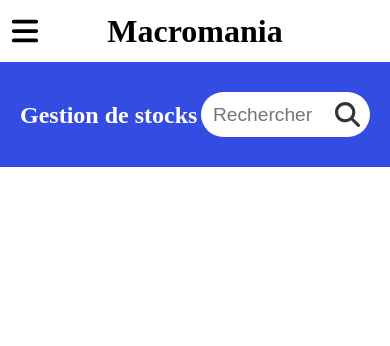
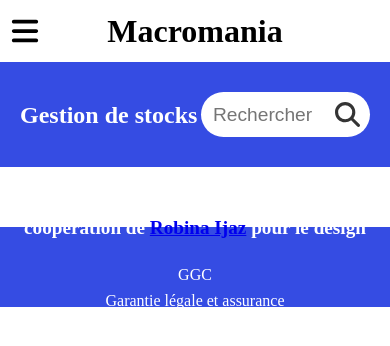
Before and after one commit to LoganPaczek/macromaniaApp, a PHP site: page / in a window 390 px wide. Shown: the top 346 px of the page. Run offline with PHP 8.4, Linux system fonts and the light colour scheme; data that the repository does not hold is empty; style sheets or scripts are compiled from the project's sources.

Commit message:
Create footer

```diff
--- a/index.php
+++ b/index.php
@@ -21,6 +21,8 @@
     </header>
     <main>
         <?php include_once('./views/components/main/ItemSection.php') ?>
+        <?php include_once('./views/components/main/Modal.php') ?>
     </main>
+    <?php include_once('./views/components/footer/Footer.php') ?>
 </body>
 </html>
--- /dev/null
+++ b/public/js/getItemDescription.js
@@ -0,0 +1,96 @@
+const itemsContainer = document.querySelectorAll('.itemContainer');
+const overlay = document.querySelector('#overlay');
+const modal = document.querySelector('#modal');
+const addItemButton = document.querySelector('#addItemContainer');
+
+const loadModalContent = (item) => {
+    let backgroundColor;
+    switch (item.disponibility) {
+        case "En stock":
+            backgroundColor = "#009A1C";
+            break;
+        case "Faible en stock":
+            backgroundColor = "#DC6C0A";
+            break;
+        case "Stock épuisé":
+            backgroundColor = "#E12200";
+            break;
+        case "En précommande":
+            backgroundColor = "#391461";
+            break;
+        default:
+            backgroundColor = "#636363";
+    }
+
+    modal.innerHTML = `
+        <svg id="closeItemDetails" xmlns="http://www.w3.org/2000/svg" viewBox="0 0 448 512"><path d="M438.6 278.6c12.5-12.5 12.5-32.8 0-45.3l-160-160c-12.5-12.5-32.8-12.5-45.3 0s-12.5 32.8 0 45.3L338.8 224 32 224c-17.7 0-32 14.3-32 32s14.3 32 32 32l306.7 0L233.4 393.4c-12.5 12.5-12.5 32.8 0 45.3s32.8 12.5 45.3 0l160-160z"/></svg>
+        <div id="leftPart">
+            <div id="pictureContainer">
+                <img src="./public/images/${item.image}" alt="Astro Bot PS5">
+            </div>
+            <div
+            id="itemDisponibilityContainer"
+            style ="background-color: ${backgroundColor};"
+            >
+                <p id="disponibility">${item.disponibility}</p>
+            </div>
+        </div>
+        <div id="rightPart">
+            <p>${item.name}</p>
+            <p id="description">${item.description}</p>
+            <p>Éditeur : <span>${item.editeur}</span></p>
+            <p>Catégorie : <span>${item.type}</span></p>
+            <p>Prix : <span>${item.price}€</span></p>
+            <p>
+                Nombre d'articles :
+                <input type="number" id="itemNumber" value="${item.stock}" disabled/>
+                <input type="checkbox" id="unlockItemNumber" checked/>
+                <input type="submit" id="updateItemNumber" value="Modifier" disabled/>
+            </p>
+            <p>
+                Fournisseur :
+                <ul>
+                    <li>${item.supplier.name}</li>
+                    <li>${item.supplier.address}</li>
+                    <li>${item.supplier.siret}</li>
+                </ul>
+            </p>
+        </div>
+    `;
+    const unlockItemNumberCheckbox = document.getElementById('unlockItemNumber');
+    const itemNumber = document.getElementById('itemNumber');
+    const updateItemNumber = document.getElementById('updateItemNumber');
+
+    unlockItemNumberCheckbox.addEventListener('change', (e) => {
+        itemNumber.disabled = e.target.checked;
+        updateItemNumber.disabled = e.target.checked;
+    })
+}
+
+const hideOverlay = () => {
+    overlay.style.display = 'none';
+    modal.innerHTML = '';
+    document.body.classList.remove('no-scroll');
+    modal.style.flexDirection = "row";
+};
+
+const getItemData = (id) => {
+    return items.find(item => item.id === Number(id));
+}
+
+itemsContainer.forEach((item) => {
+    item.addEventListener('click', () => {
+        overlay.style.display = 'flex';
+        document.body.classList.add('no-scroll');
+        const itemId = item.getAttribute('data-id');
+        loadModalContent(getItemData(itemId));
+        addItemButton.style.display = 'none';
+    });
+});
+
+document.querySelector('#overlay').addEventListener('click', (event) => {
+    if(event.target.id === 'closeItemDetails'){
+        hideOverlay();
+        addItemButton.style.display = 'flex';
+    }
+});
--- /dev/null
+++ b/public/styles/layout/footer/Footer.css
@@ -0,0 +1,46 @@
+#footer {
+  background-color: #354CE3;
+  color: #FFFFFF;
+  height: 80px;
+  display: flex;
+  align-items: center;
+  justify-content: center;
+  flex-direction: column;
+  width: 100%;
+}
+#footer #copyrights {
+  font-size: 1.2em;
+  font-weight: bold;
+  text-align: center;
+}
+#footer #links {
+  width: 100%;
+}
+#footer #links ul {
+  display: flex;
+  align-items: center;
+  justify-content: space-evenly;
+  margin-top: 20px;
+}
+#footer #links ul li {
+  font-weight: 0;
+}
+
+@media screen and (max-width: 700px) {
+  footer #copyrights {
+    font-size: 1em;
+  }
+  footer #links ul {
+    justify-content: space-around;
+    font-size: 0.8em;
+  }
+}
+@media screen and (max-width: 400px) {
+  footer #links ul {
+    flex-direction: column;
+    font-size: 1em;
+  }
+  footer #links ul li {
+    margin-top: 10px;
+  }
+}/*# sourceMappingURL=Footer.css.map */
--- /dev/null
+++ b/public/styles/layout/footer/Footer.scss
@@ -0,0 +1,61 @@
+@import '../../utils/mixins';
+@import '../../utils/variables';
+
+#footer{
+    background-color: $main-blue;
+    color: $main-white;
+    height: 80px;
+    @include flex-center;
+    flex-direction: column;
+    width: $full-percentage-value;
+
+    #copyrights{
+        font-size: $font-size-base;
+        font-weight: bold;
+        text-align: center
+    }
+
+    #links{
+        width: $full-percentage-value;
+
+        ul{
+            @include flex;
+            justify-content: space-evenly;
+            margin-top: $twenty-pixels-value;
+
+            li{
+                font-weight: 0;
+            }
+        }
+    }
+}
+
+@media screen and (max-width: 700px){
+    footer{
+        #copyrights{
+            font-size: $font-size-tiny;
+        }
+
+        #links{
+            ul{
+                justify-content: space-around;
+                font-size: 0.8em;
+            }
+        }
+    }
+}
+
+@media screen and (max-width: 400px){
+    footer{
+        #links{
+            ul{
+                flex-direction: column;
+                font-size: $font-size-tiny;
+
+                li{
+                    margin-top: $ten-pixels-value;
+                }
+            }
+        }
+    }
+}
--- a/public/styles/layout/header/headerFilter/HeaderFilter.scss
+++ b/public/styles/layout/header/headerFilter/HeaderFilter.scss
@@ -30,7 +30,7 @@
         p{
             padding: $twenty-pixels-value $thirty-pixels-value;
             color: $second-grey;
-            font-size: 1em;
+            font-size: $font-size-tiny;
         }
 
         i{
@@ -59,10 +59,10 @@
 @media screen and (max-width:700px){
     #headerFilter{
         overflow: hidden;
-        max-height: 0px;
+        max-height: $zero-pixels-value;
         display: flex;
         flex-direction: column;
-        margin-top: 0px;
+        margin-top: $zero-pixels-value;
         padding-top: $ten-pixels-value;
         background-color: $main-white;
 
--- a/public/styles/layout/main/ItemSection.scss
+++ b/public/styles/layout/main/ItemSection.scss
@@ -67,6 +67,6 @@
 
 @media screen and (max-width: 700px){
     #itemsContainer{
-        margin-top: 0px;
+        margin-top: $zero-pixels-value;
     }
 }
--- a/public/styles/utils/_variables.scss
+++ b/public/styles/utils/_variables.scss
@@ -13,7 +13,9 @@
 $thirty-pixels-value: 30px;
 $twenty-pixels-value: 20px;
 $ten-pixels-value: 10px;
+$zero-pixels-value: 0px;
 
 // Em Size
+$font-size-tiny: 1em;
 $font-size-base: 1.2em;
 $font-size-small: 1.5em;
--- a/views/components/Head.php
+++ b/views/components/Head.php
@@ -6,6 +6,8 @@
 
 <link rel="stylesheet" href="./public/styles/layout/main/ItemSection.css">
 
+<link rel="stylesheet" href="./public/styles/layout/footer/Footer.css">
+
 <link rel="stylesheet" href="./public/styles/reset.css">
 
 
@@ -13,3 +15,4 @@
 
 <script src="./public/js/filterButton.js" defer></script>
 <script src="./public/js/searchBar.js" defer></script>
+<script src="./public/js/getItemDescription.js" defer></script>
--- /dev/null
+++ b/views/components/footer/Footer.php
@@ -0,0 +1,12 @@
+<footer id="footer">
+    <p id="copyrights">
+        &copy; 2023 - Tous droits réservés - Avec la coopération de <a href="https://www.linkedin.com/in/robina-ijaz/">Robina Ijaz</a> pour le design
+    </p>
+    <div id="links">
+        <ul>
+            <li>GGC</li>
+            <li>Garantie légale et assurance</li>
+            <li>Mentions légales</li>
+        </ul>
+    </div>
+</footer>
--- /dev/null
+++ b/views/components/main/Modal.php
@@ -0,0 +1,5 @@
+<div id="overlay">
+    <div id="modal">
+
+    </div>
+</div>
```
Also changed, not shown: 2 other files.
